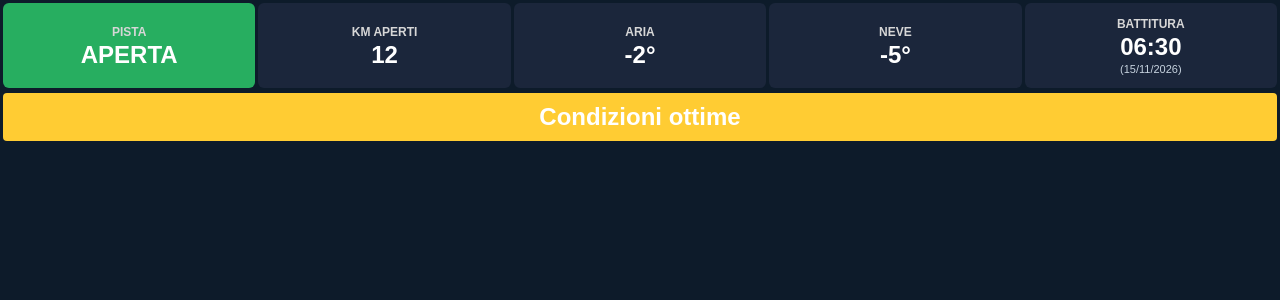
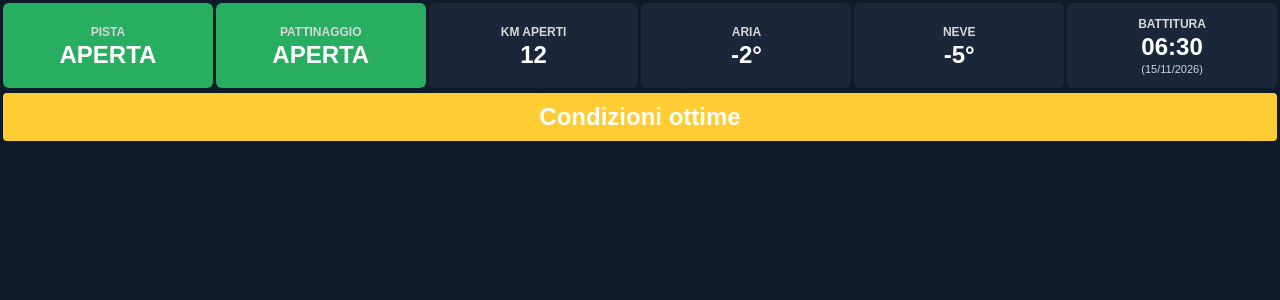
Before and after one commit to emiliomaj60-lang/stato-pista-schilpario, a Flask app: page /condizioni in a window 1280 px wide. Shown: the top 300 px of the page. Run offline with Flask 3, Linux system fonts and the light colour scheme.

Commit message:
Add files via upload

```diff
--- a/templates/condizioni.html
+++ b/templates/condizioni.html
@@ -117,6 +117,11 @@ html, body{
         <div class="valore">{{ dati.stato }}</div>
     </div>
 
+    <div class="box {% if dati.stato_pattinaggio == 'CHIUSA' %}chiusa{% else %}stato{% endif %}">
+        <div class="titolo">PATTINAGGIO</div>
+        <div class="valore">{{ dati.stato_pattinaggio }}</div>
+    </div>
+
     <div class="box">
         <div class="titolo">KM APERTI</div>
         <div class="valore">{{ dati.km }}</div>
@@ -135,6 +140,7 @@ html, body{
     <div class="box">
         <div class="titolo">BATTITURA</div>
         <div class="valore">{{ dati.ultima_battitura }}</div>
+
         <div class="data">
             ({{ dati.data_battitura }})
         </div>
```
